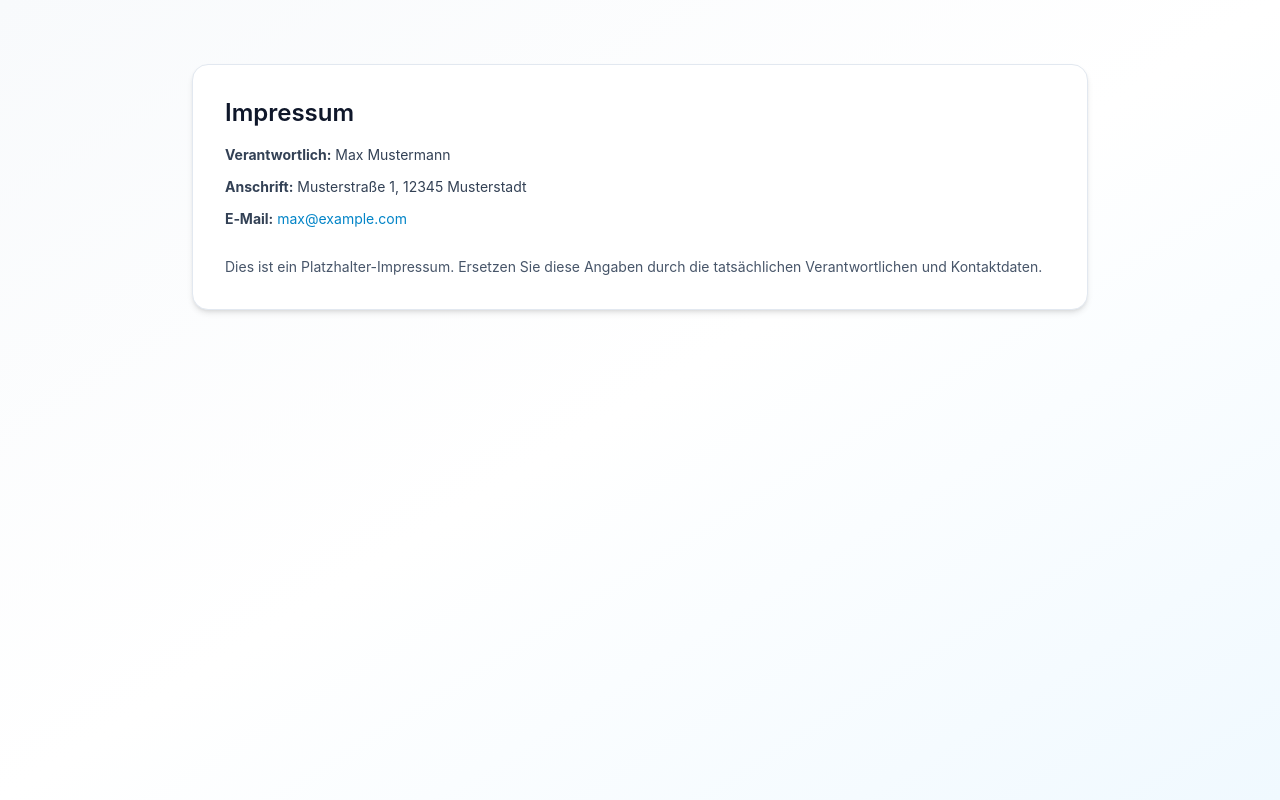
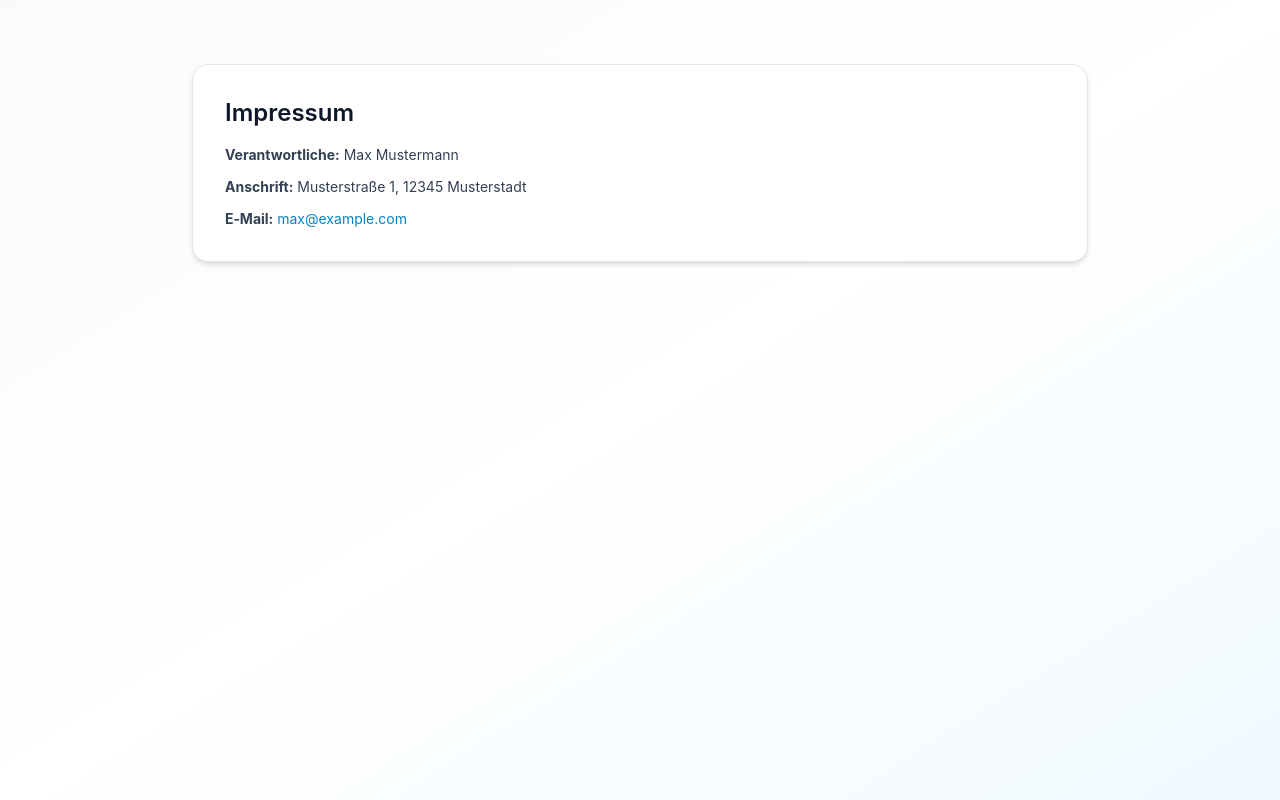
Before and after one commit to parsan21/HospitalHeatTolerance, a Next.js app: page /imprint in a window 1280 px wide. Built offline with nearby package versions, Linux system fonts and the light colour scheme.

Commit message:
removed proper imprint

```diff
--- a/app/imprint/page.tsx
+++ b/app/imprint/page.tsx
@@ -10,7 +10,7 @@
 
         <div className="text-sm text-slate-700 space-y-3">
           <div>
-            <strong>Verantwortlich:</strong> Max Mustermann
+            <strong>Verantwortliche:</strong> Max Mustermann
           </div>
 
           <div>
@@ -20,10 +20,6 @@
           <div>
             <strong>E‑Mail:</strong> <a href="mailto:max@example.com" className="text-sky-600 hover:underline">max@example.com</a>
           </div>
-
-          <div className="pt-4 text-slate-600">
-            Dies ist ein Platzhalter-Impressum. Ersetzen Sie diese Angaben durch die tatsächlichen Verantwortlichen und Kontaktdaten.
-          </div>
         </div>
       </div>
     </main>
--- a/app/login/page.tsx
+++ b/app/login/page.tsx
@@ -60,12 +60,6 @@
               max@example.com
             </a>
             {' • '}
-            <a
-              href="/impressum"
-              className="text-sky-600 hover:underline"
-            >
-              Vollständiges Impressum
-            </a>
           </div>
         </div>
       </footer>
--- a/components/ResultDashboard.tsx
+++ b/components/ResultDashboard.tsx
@@ -130,7 +130,7 @@
             </div>
             <div className="grid gap-4 sm:grid-cols-2">
               <div className="rounded-3xl bg-slate-50 p-5">
-                <p className="text-sm text-slate-500">Schwächenz</p>
+                <p className="text-sm text-slate-500">Schwächen</p>
                 <p className="mt-2 text-lg font-semibold text-slate-900">{categoryDetail.weaknesses.length}</p>
               </div>
             </div>
```
